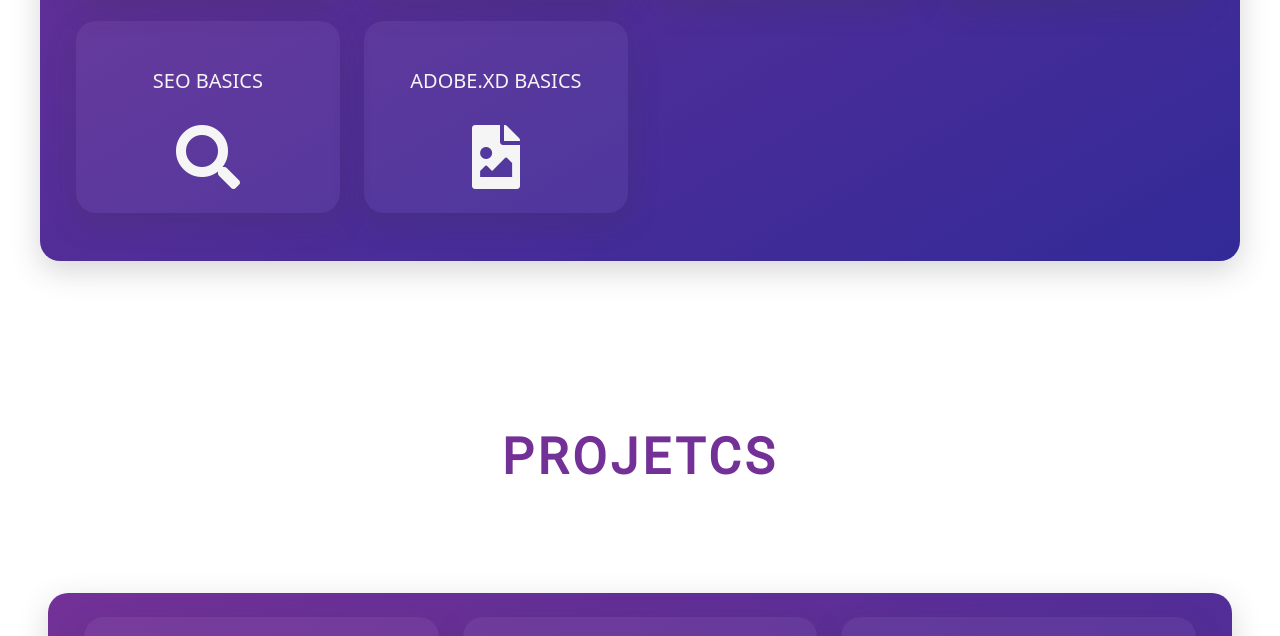
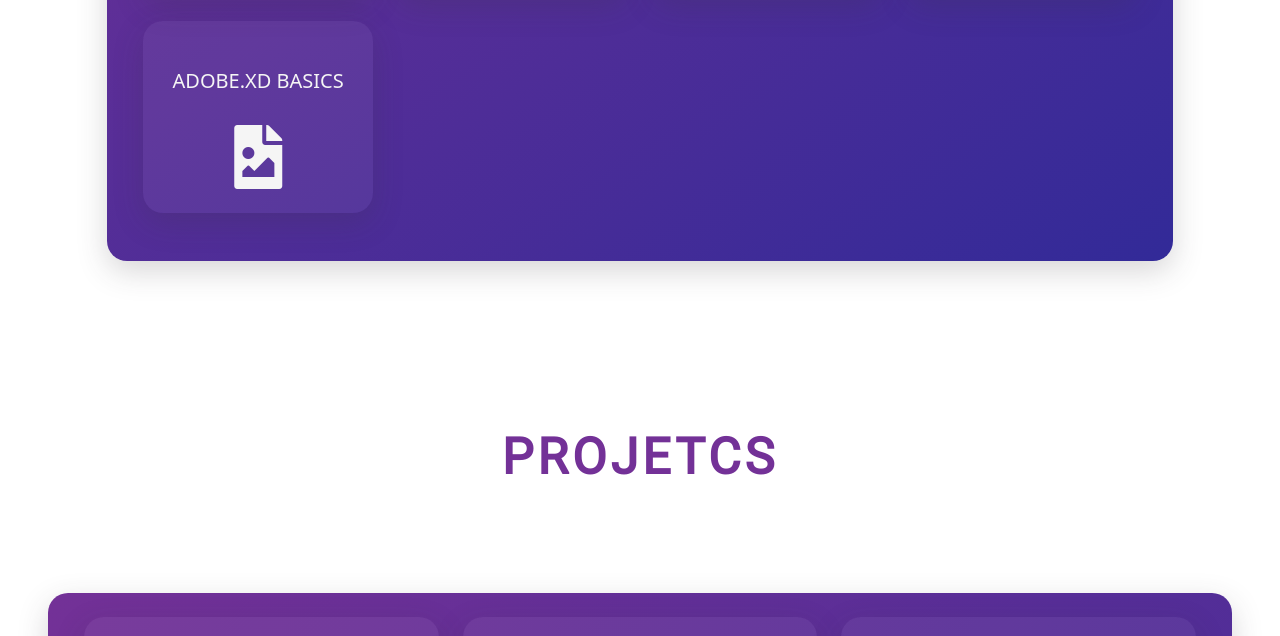
Before and after one commit to abdelaziz123456/portfolio, a plain HTML site: page index.html in a window 1280 px wide. Shown: the part 3019-3655 px from the top of the page. Drawn offline with Linux system fonts and the light colour scheme.

Commit message:
remove seo skill

```diff
--- a/index.html
+++ b/index.html
@@ -286,13 +286,7 @@
             </div>
         </div>
 
-        <div class="col-lg-3 col-md-4 col-sm-12    pb-4">
-            <div class="skills-item py-4">
-            <h5 class="text-uppercase py-4">SEO Basics</h5>
-            <i class="fas fa-search  fa-4x"></i>
 
-            </div>
-        </div>
 
         <div class="col-lg-3 col-md-4 col-sm-12    pb-4">
             <div class="skills-item py-4">
```
